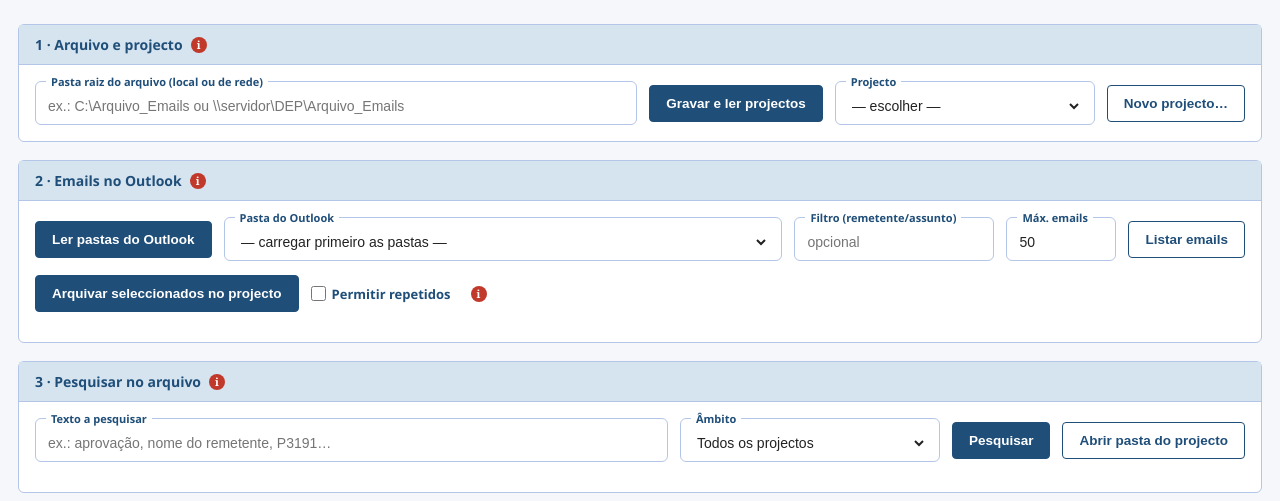
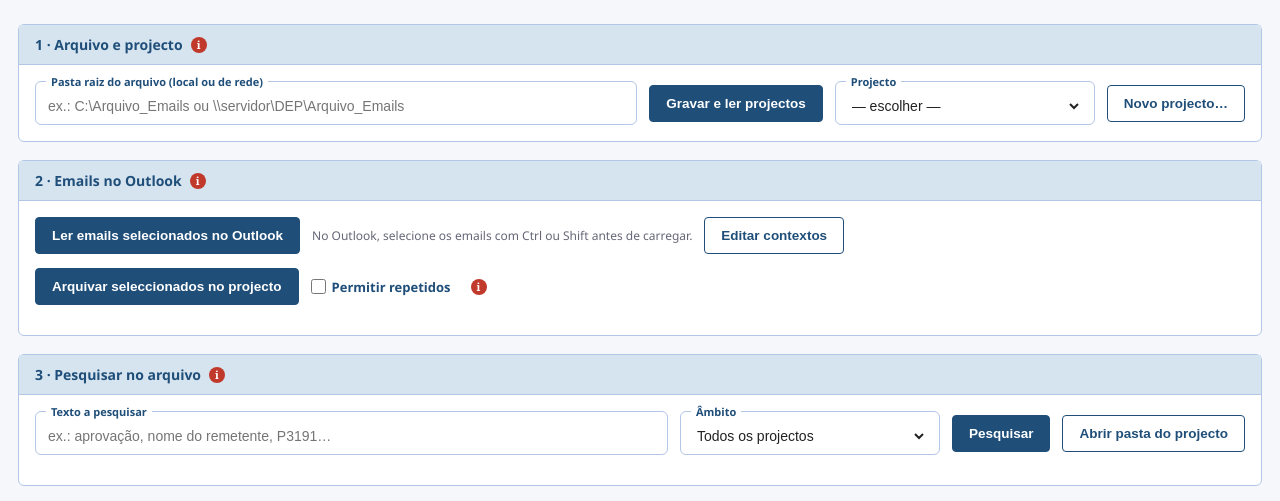
Before and after one commit to BiaMachado8/ArquivoEmails, a Flask app: page / in a window 1280 px wide. Shown: the part 76-577 px from the top of the page. Run offline with Flask 3, Linux system fonts and the light colour scheme.

Commit message:
Ler selecao do Outlook e gerir contextos

```diff
--- a/app.py
+++ b/app.py
@@ -65,6 +65,17 @@ def api_projectos():
         return jsonify({"error": str(e)}), 400
 
 
+@app.route("/api/contextos", methods=["GET", "POST"])
+def api_contextos():
+    try:
+        if request.method == "POST":
+            valores = json.loads(request.form.get("contextos") or "[]")
+            return jsonify({"contextos": engine.gravar_contextos(valores)})
+        return jsonify({"contextos": engine.ler_contextos()})
+    except (ValueError, engine.EngineError) as e:
+        return jsonify({"error": str(e)}), 400
+
+
 # ------------------------------------------------------------------ Outlook
 @app.route("/api/outlook/pastas", methods=["POST"])
 def api_pastas():
@@ -89,6 +100,14 @@ def api_emails():
             filtro=request.form.get("filtro") or "",
             projecto=request.form.get("projecto") or "")
         return jsonify(res)
+    except engine.EngineError as e:
+        return jsonify({"error": str(e)}), 400
+
+
+@app.route("/api/outlook/selecionados", methods=["POST"])
+def api_selecionados():
+    try:
+        return jsonify(engine.selecionar_emails(request.form.get("projecto") or ""))
     except engine.EngineError as e:
         return jsonify({"error": str(e)}), 400
 
--- a/launcher.py
+++ b/launcher.py
@@ -89,9 +89,9 @@ if __name__ == "__main__":
     webview.create_window(
         "Arquivo Emails — Prospectiva",
         f"http://127.0.0.1:{PORT}",
-        width=1180,
+        width=1480,
         height=820,
-        min_size=(960, 640),
+        min_size=(1100, 640),
         js_api=Api(),
     )
     webview.start()
--- a/templates/index.html
+++ b/templates/index.html
@@ -46,6 +46,10 @@
   .fld textarea { resize: vertical; min-height: 42px; font-family: inherit; }
   .ctx-mail, .link-mail { width: 100%; min-width: 150px; border: 1px solid var(--borda);
                           border-radius: 3px; padding: 5px; font-size: 12px; background: #fff; }
+  .contextos-editor { border: 1px solid var(--borda); border-radius: 4px; padding: 12px;
+                      background: #f8fbfe; margin-bottom: 14px; }
+  .contexto-opcao { display: flex; gap: 8px; align-items: center; margin-top: 8px; }
+  .contexto-opcao input { flex: 1; border: 1px solid var(--borda); border-radius: 3px; padding: 6px; }
   .fld.caminho { flex: 1; min-width: 300px; }
 
   .btn { background: var(--azul); color: #fff; border: 1px solid var(--azul); border-radius: 4px;
@@ -132,24 +136,22 @@
 
   <div class="card">
     <h2>2 · Emails no Outlook
-      <i class="info" data-tip="Requer o Outlook clássico aberto (a ligação COM não funciona com o «Novo Outlook»). Carregue em «Ler pastas do Outlook», escolha a pasta (ex.: A Receber), liste os emails e seleccione os que quer arquivar. O Estado é lido do índice do projecto na pasta partilhada: todos os utilizadores veem o mesmo histórico. O arquivo NÃO apaga nem move nada no Outlook — apenas grava cópias .msg no projecto."></i>
+      <i class="info" data-tip="Requer o Outlook clássico aberto. No Outlook, selecione os emails pretendidos com Ctrl ou Shift e depois carregue no botão. O Estado é lido do índice do projecto na pasta partilhada: todos os utilizadores veem o mesmo histórico."></i>
     </h2>
     <div class="body">
       <div class="oprow">
-        <button class="btn" id="btn-pastas">Ler pastas do Outlook</button>
-        <div class="fld" style="flex:1; min-width:280px;">
-          <label>Pasta do Outlook</label>
-          <select id="pasta-outlook"><option value="">— carregar primeiro as pastas —</option></select>
+        <button class="btn" id="btn-selecionados">Ler emails selecionados no Outlook</button>
+        <span class="muted">No Outlook, selecione os emails com Ctrl ou Shift antes de carregar.</span>
+        <button class="btn sec" id="btn-gerir-contextos">Editar contextos</button>
+      </div>
+      <div id="contextos-editor" class="contextos-editor" style="display:none;">
+        <div class="muted">Lista comum a todos os projetos e utilizadores desta pasta raiz.</div>
+        <div id="lista-contextos"></div>
+        <div class="oprow" style="margin:10px 0 0;">
+          <input type="text" id="novo-contexto" placeholder="Novo contexto">
+          <button class="btn sec" id="btn-add-contexto">Adicionar</button>
+          <button class="btn" id="btn-gravar-contextos">Guardar contextos</button>
         </div>
-        <div class="fld" style="width:200px;">
-          <label>Filtro (remetente/assunto)</label>
-          <input type="text" id="filtro" placeholder="opcional">
-        </div>
-        <div class="fld" style="width:110px;">
-          <label>Máx. emails</label>
-          <input type="number" id="limite" value="50" min="1" max="500">
-        </div>
-        <button class="btn sec" id="btn-emails">Listar emails</button>
       </div>
 
       <div class="tbl-wrap" id="tbl-wrap" style="display:none;">
@@ -159,9 +161,11 @@
               <th style="width:30px;"><input type="checkbox" id="chk-todos" title="Seleccionar todos"></th>
               <th style="width:120px;">Data</th>
               <th style="width:180px;">Remetente</th>
+              <th style="width:170px;">Entidade</th>
               <th>Assunto</th>
-              <th style="width:60px;">Anexos</th>
-              <th style="width:90px;">Estado</th>
+              <th style="width:190px;">Contexto</th>
+              <th style="width:190px;">Anexos / link</th>
+              <th style="width:110px;">Estado</th>
             </tr>
           </thead>
           <tbody id="tbl-emails"></tbody>
@@ -208,6 +212,7 @@
               <th style="width:110px;">Projecto</th>
               <th style="width:120px;">Data</th>
               <th style="width:160px;">Remetente</th>
+              <th style="width:150px;">Entidade</th>
               <th>Assunto</th>
               <th style="width:180px;">Contexto</th>
               <th style="width:190px;">Anexos / link</th>
@@ -232,7 +237,8 @@ let emailsListados = [];   // última listagem (para ler as selecções)
 function setBusy(b, text) {
   $('spinner').style.display = b ? 'flex' : 'none';
   $('spinner-text').textContent = text || 'A processar…';
-  ['btn-pastas','btn-emails','btn-arquivar','btn-pesquisar','btn-gravar-raiz']
+  ['btn-selecionados','btn-arquivar','btn-pesquisar','btn-gravar-raiz',
+   'btn-gerir-contextos','btn-gravar-contextos','btn-add-contexto']
     .forEach(id => $(id).disabled = b);
 }
 
@@ -279,6 +285,7 @@ async function gravarRaizELerProjectos(silencioso) {
     const data = await post('/api/projectos', {});
     if (data.error) { showResult(false, data.error); return; }
     preencherProjectos(data.projectos);
+    await carregarContextos();
     if (!silencioso)
       showResult(true, `Pasta raiz gravada — ${data.projectos.length} projecto(s) encontrados.`);
   } catch (e) {
@@ -302,37 +309,57 @@ $('btn-novo-projecto').addEventListener('click', async () => {
 });
 
 /* ------------------------------------------------------- 2 · Outlook ---- */
-$('btn-pastas').addEventListener('click', async () => {
-  setBusy(true, 'A ler pastas do Outlook…');
+let contextos = [];
+async function carregarContextos() {
+  const r = await fetch('/api/contextos');
+  const data = await r.json();
+  if (data.error) throw new Error(data.error);
+  contextos = data.contextos;
+  renderContextos();
+}
+function renderContextos() {
+  $('lista-contextos').innerHTML = contextos.map((valor, i) =>
+    `<div class="contexto-opcao"><input value="${esc(valor)}" data-contexto="${i}">` +
+    `<button class="btn sec btn-remover-contexto" data-contexto="${i}">Remover</button></div>`).join('');
+}
+function opcoesContexto(atual) {
+  return `<option value="">— escolher —</option>` + contextos.map(valor =>
+    `<option value="${esc(valor)}"${valor === atual ? ' selected' : ''}>${esc(valor)}</option>`).join('');
+}
+$('btn-gerir-contextos').addEventListener('click', async () => {
+  const editor = $('contextos-editor');
+  editor.style.display = editor.style.display === 'none' ? 'block' : 'none';
+  if (editor.style.display === 'block') {
+    try { await carregarContextos(); } catch (e) { showResult(false, e.message); }
+  }
+});
+$('btn-add-contexto').addEventListener('click', () => {
+  const valor = $('novo-contexto').value.trim();
+  if (valor && !contextos.includes(valor)) contextos.push(valor);
+  $('novo-contexto').value = '';
+  renderContextos();
+});
+$('lista-contextos').addEventListener('click', e => {
+  const b = e.target.closest('.btn-remover-contexto');
+  if (!b) return;
+  contextos.splice(+b.dataset.contexto, 1);
+  renderContextos();
+});
+$('btn-gravar-contextos').addEventListener('click', async () => {
+  contextos = [...document.querySelectorAll('#lista-contextos input')]
+    .map(el => el.value.trim()).filter(Boolean);
   try {
-    const data = await post('/api/outlook/pastas', {});
+    const data = await post('/api/contextos', { contextos: JSON.stringify(contextos) });
     if (data.error) { showResult(false, data.error); return; }
-    const sel = $('pasta-outlook');
-    sel.innerHTML = '';
-    data.pastas.forEach(p => {
-      const o = document.createElement('option');
-      o.value = p.entry_id + '|' + p.store_id;
-      const indent = '\u00A0\u00A0'.repeat(Math.max(0, p.nivel - 1));
-      o.textContent = indent + p.nome + (p.total != null ? ` (${p.total})` : '');
-      o.title = p.caminho;
-      sel.appendChild(o);
-    });
-    showResult(true, `${data.pastas.length} pasta(s) de correio lidas — escolha a pasta e liste os emails.`);
+    contextos = data.contextos; renderContextos();
+    showResult(true, 'Contextos guardados para todos os utilizadores.');
   } catch (e) { showResult(false, 'Erro de comunicação: ' + e); }
-  finally { setBusy(false); }
 });
 
-async function listarEmails() {
-  const v = $('pasta-outlook').value;
-  if (!v) { alert('Escolha a pasta do Outlook (carregue primeiro em «Ler pastas do Outlook»).'); return; }
-  const [entry_id, store_id] = v.split('|');
+async function listarEmailsSelecionados() {
   setBusy(true, 'A listar emails…');
   try {
-    const data = await post('/api/outlook/emails', {
-      entry_id, store_id,
-      filtro: $('filtro').value, limite: $('limite').value,
-      projecto: $('projecto').value,
-    });
+    const data = await post('/api/outlook/selecionados', { projecto: $('projecto').value });
     if (data.error) { showResult(false, data.error); return; }
     emailsListados = data.emails;
     const tb = $('tbl-emails');
@@ -342,7 +369,7 @@ async function listarEmails() {
       if (m.arquivado) tr.className = 'ja';
       tr.innerHTML =
         `<td><input type="checkbox" class="chk-mail" data-i="${i}"${m.arquivado ? '' : ' checked'}></td>` +
-        `<td>${esc(m.data)}</td><td>${esc(m.remetente)}</td><td>${esc(m.assunto)}</td>` +
+        `<td>${esc(m.data)}</td><td>${esc(m.remetente)}</td><td>${esc(m.entidade)}</td><td>${esc(m.assunto)}</td>` +
         `<td><select class="ctx-mail" data-i="${i}">${opcoesContexto(m.contexto)}</select></td>` +
         `<td><span class="tag">${m.anexos || 0} ficheiro(s)</span>` +
           `<input type="url" class="link-mail" data-i="${i}" value="${esc(m.links || '')}" placeholder="Link opcional"></td>` +
@@ -353,15 +380,13 @@ async function listarEmails() {
     $('chk-todos').checked = false;
     const nota = $('nota-lista');
     nota.style.display = 'block';
-    nota.textContent = `${data.emails.length} email(s) listados` +
-      (data.truncado ? ` — pesquisa limitada aos ${data.varridos} mais recentes; use o filtro para refinar.` : '.');
+    nota.textContent = `${data.emails.length} email(s) selecionados no Outlook.`;
     if (!data.emails.length) showResult(false, 'Nenhum email encontrado com estes critérios.');
     else { $('resultado').style.display = 'none'; }
   } catch (e) { showResult(false, 'Erro de comunicação: ' + e); }
   finally { setBusy(false); }
 }
-$('btn-emails').addEventListener('click', listarEmails);
-$('filtro').addEventListener('keydown', e => { if (e.key === 'Enter') listarEmails(); });
+$('btn-selecionados').addEventListener('click', listarEmailsSelecionados);
 
 $('chk-todos').addEventListener('change', () => {
   document.querySelectorAll('.chk-mail').forEach(c => c.checked = $('chk-todos').checked);
@@ -377,17 +402,6 @@ function renderArquivo(data) {
   for (const e of (data.erros || [])) h += `<div class="aviso">${esc(e)}</div>`;
   showResult(data.arquivados.length > 0 || !data.erros.length, h);
   return true;
-}
-
-const CONTEXTOS = [
-  '— escolher —', 'Informação', 'Ação necessária', 'Acompanhamento',
-  'Aprovação', 'Decisão', 'Reunião', 'Contrato', 'Faturação',
-  'Técnico', 'Urgente', 'Outro'
-];
-function opcoesContexto(atual) {
-  return CONTEXTOS.map(opcao =>
-    `<option value="${esc(opcao === '— escolher —' ? '' : opcao)}"` +
-    `${opcao === atual ? ' selected' : ''}>${esc(opcao)}</option>`).join('');
 }
 
 $('btn-arquivar').addEventListener('click', async () => {
@@ -410,7 +424,7 @@ $('btn-arquivar').addEventListener('click', async () => {
       ids: JSON.stringify(ids), projecto,
       repetidos: $('chk-repetidos').checked ? '1' : '0',
     });
-    if (renderArquivo(data)) listarEmails();   // refresca estados «arquivado»
+    if (renderArquivo(data)) listarEmailsSelecionados();   // refresca estados do arquivo partilhado
   } catch (e) { showResult(false, 'Erro de comunicação: ' + e); }
   finally { setBusy(false); }
 });
@@ -447,7 +461,7 @@ async function pesquisar() {
       const tr = document.createElement('tr');
       tr.innerHTML =
         `<td>${esc(r.projecto)}</td><td>${esc(r.data)}</td>` +
-        `<td>${esc(r.remetente)}</td><td>${esc(r.assunto)}</td>` +
+        `<td>${esc(r.remetente)}</td><td>${esc(r.entidade)}</td><td>${esc(r.assunto)}</td>` +
         `<td>${esc(r.contexto)}</td>` +
         `<td>${r.pasta_anexos
           ? `<button class="btn sec btn-abrir" data-c="${esc(r.pasta_anexos)}" style="padding:4px 10px;font-size:12px;">Abrir pasta</button>`
```
Also changed, not shown: LEIA-ME.txt (+9 -4 lines), engine.py (+92 -2 lines).
